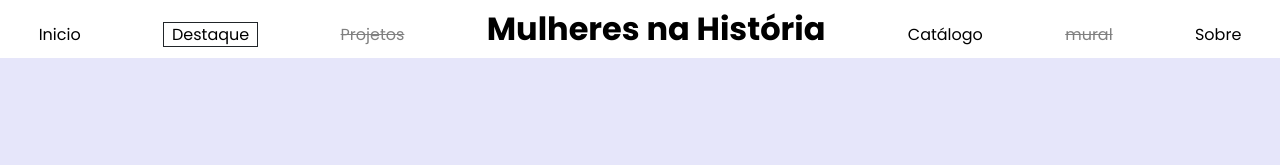
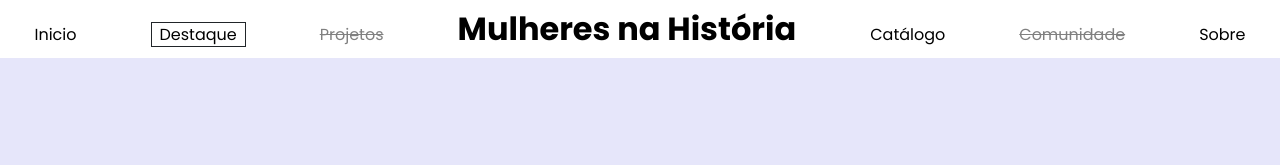
Before and after one commit to MariaE-SV/site-senai-fim, a plain HTML site: page destaque.html in a window 1280 px wide. Shown: the top 165 px of the page. Drawn offline with nearby package versions, Linux system fonts and the light colour scheme.

Commit message:
Update destaque.html

```diff
--- a/destaque.html
+++ b/destaque.html
@@ -26,7 +26,7 @@
   <nav>
   <ul>
   <li><a href="#catalogo">Catálogo</a></li>
- <li><a style="color: gray;text-decoration: line-through;" href="#">mural</a></li>
+ <li><a style="color: gray;text-decoration: line-through;" href="#">Comunidade</a></li>
   <li><a href="sobre.html">Sobre</a></li>
   </ul>
   </nav>
```
